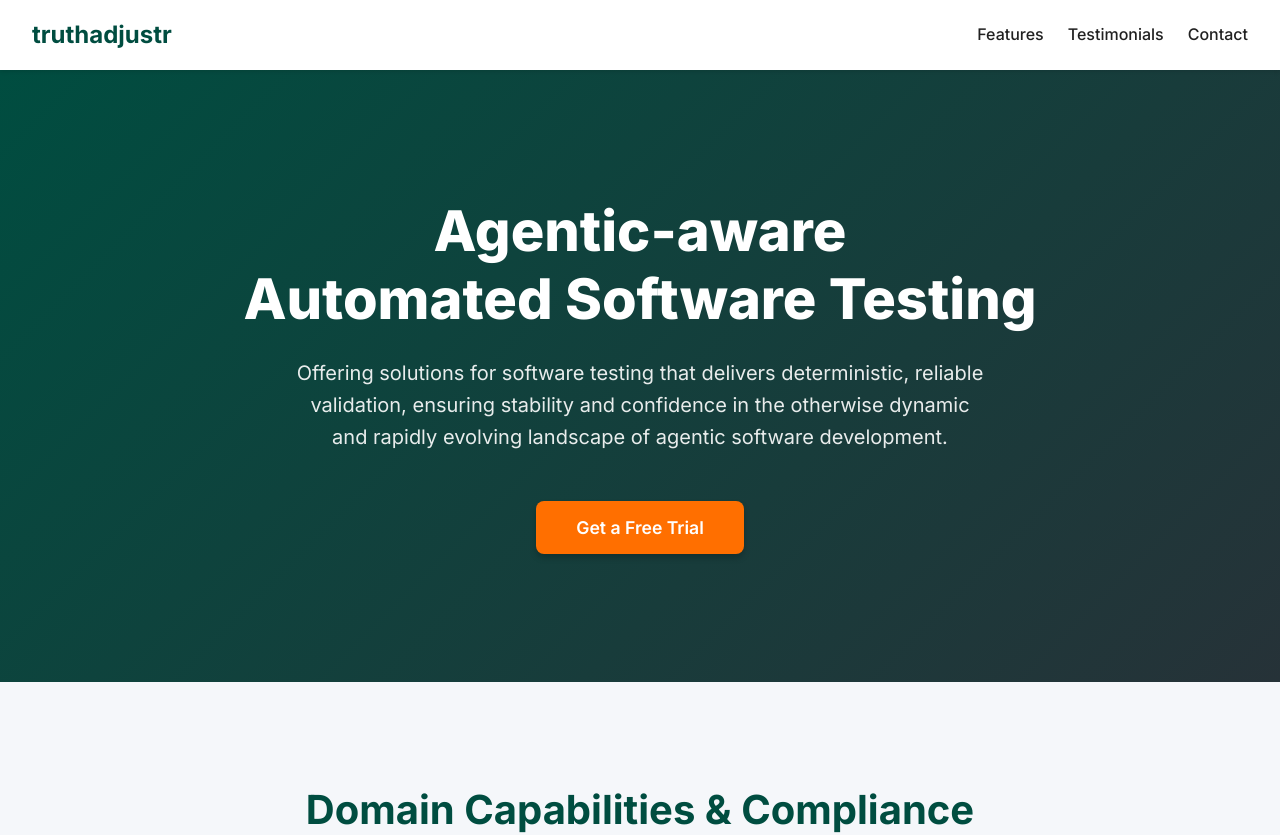
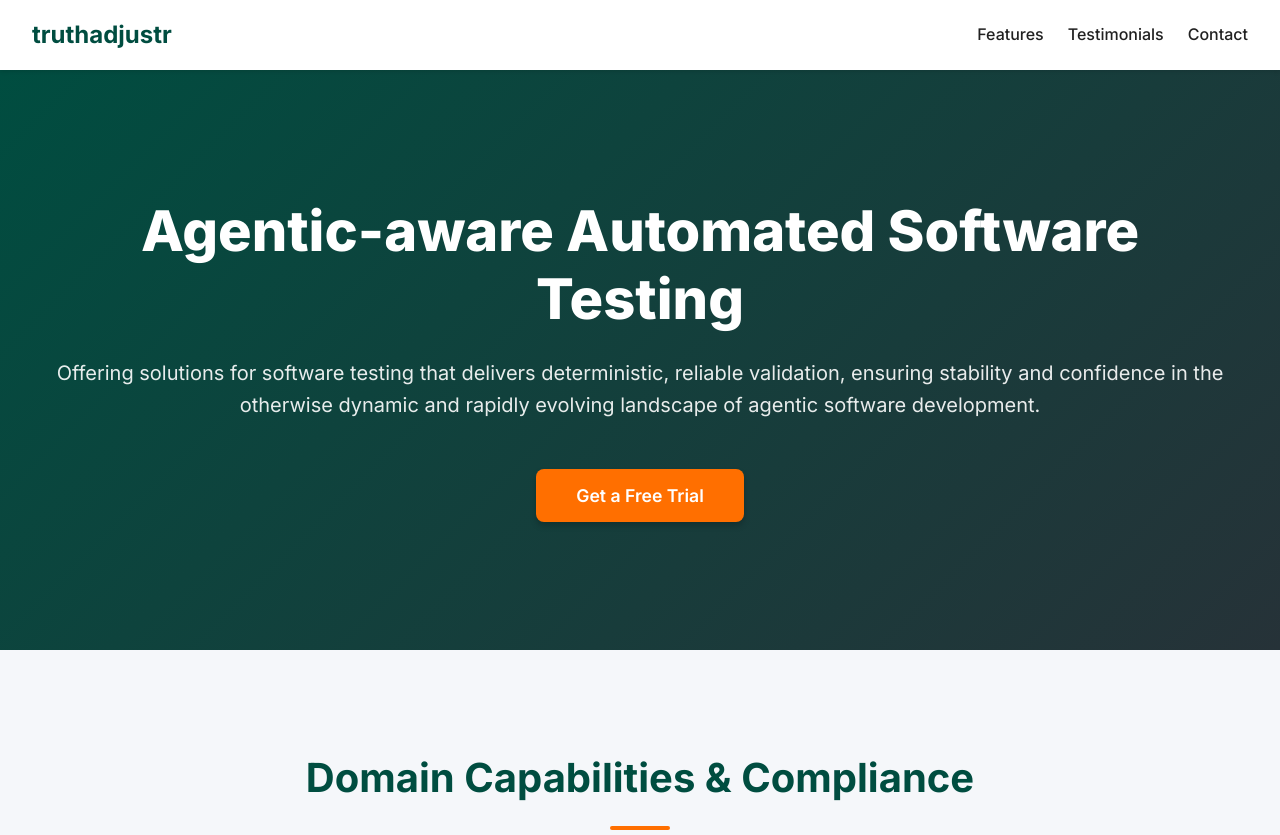
Before and after one commit to daparic/ta, a Next.js app: page / in a window 1280 px wide. Shown: the top 835 px of the page. Built offline with nearby package versions, Linux system fonts and the light colour scheme.

Commit message:
Refine hero layout: single line headline and wider subtitle

```diff
--- a/app/page.js
+++ b/app/page.js
@@ -17,7 +17,7 @@ export default function Home() {
         {/* Hero Section */}
         <section className={styles.hero}>
           <h1 className={styles.heroTitle}>
-            Agentic-aware <br /> Automated Software Testing
+            Agentic-aware Automated Software Testing
           </h1>
           <p className={styles.heroSubtitle}>
             Offering solutions for software testing that delivers deterministic, reliable validation, ensuring stability and confidence in the otherwise dynamic and rapidly evolving landscape of agentic software development.
--- a/app/page.module.css
+++ b/app/page.module.css
@@ -64,7 +64,7 @@
 .heroSubtitle {
   font-size: 1.25rem;
   margin-bottom: 3rem;
-  max-width: 700px;
+  max-width: 1200px;
   line-height: 1.6;
   opacity: 0.9;
 }
```
